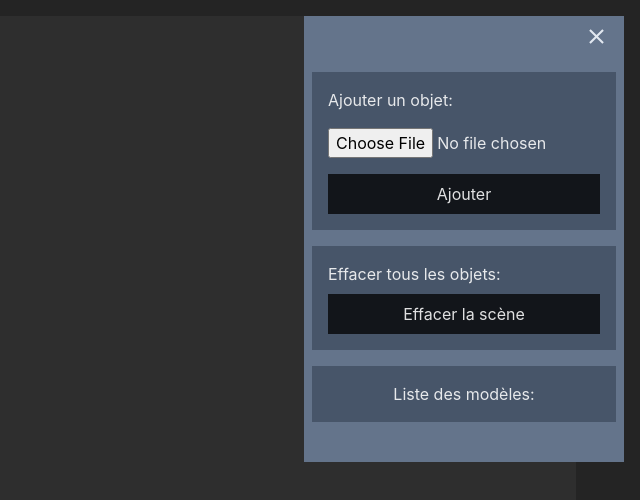
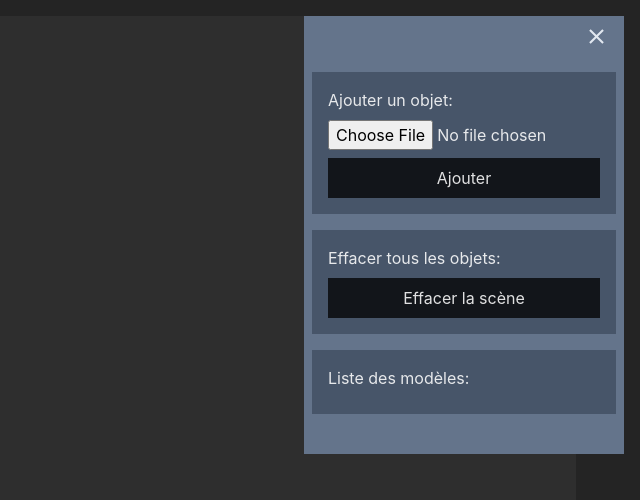
Before and after one commit to AleXxNoD/test_technique_stereograph, a React (Vite) app: page / in a window 1280 px wide. Both pictures are taken after a click on the button 1252 px from the left and 36 px from the top of the page. Shown: the top 500 px of the page, without its empty margins (640-1280 px from the left). Built offline with nearby package versions, Linux system fonts and the light colour scheme.

Commit message:
clean Menu.tsx
add some reusable elements in Menu component

```diff
--- a/src/components/Menu.tsx
+++ b/src/components/Menu.tsx
@@ -1,4 +1,4 @@
-import { useState } from "react";
+import React, { useState } from "react";
 import { LuMenu } from 'react-icons/lu';
 import { MdOutlineClose } from 'react-icons/md';
 import { useModels } from "../hooks/useModels";
@@ -9,40 +9,74 @@ const Menu = () => {
     const { addModel, clearModels } = useModels();
 
     return (
-        <div className={`fixed top-4 right-4 bg-slate-500 ${clicked ? 'w-10 h-10' : 'w-80 min-h-72'} transition-all pb-10 px-2`}>
+        <div className={`fixed top-4 right-4 bg-slate-500 ${clicked ? 'w-10 h-10' : 'w-80 min-h-72 pb-10 px-2'} transition-all`}>
             {!clicked ? (
 
                 // opened menu
-                <div className="w-full h-full flex flex-col justify-start items-center gap-4">
-                    <div className="w-full flex justify-end">
+                <MenuContent>
+
+                    <MenuHeader>
                         <button onClick={() => setClicked(true)}
                             className="w-10 h-10 flex justify-center items-center text-slate-200 hover:text-white transition-colors">
                             <MdOutlineClose size={25} />
                         </button>
-                    </div>
-                    <div className="w-full flex flex-col justify-start items-start p-4 gap-4 bg-slate-600">
-                        <label>Ajouter un objet:</label>
+                    </MenuHeader>
+
+                    <MenuElement>
+                        <MenuElementLabel>Ajouter un objet:</MenuElementLabel>
                         <input type="file" accept=".gltf" />
-                        <button onClick={() => addModel({ name: 'newModel', url: 'url' })}
-                            className="bg-black/75 w-full py-2 hover:bg-black/50 transition-colors">Ajouter</button>
-                    </div>
-                    <div className="w-full flex flex-col justify-start items-start p-4 gap-2 bg-slate-600">
-                        <label>Effacer tous les objets:</label>
-                        <button onClick={() => clearModels()}
-                            className="bg-black/75 w-full py-2 hover:bg-black/50 transition-colors">Effacer la scène</button>
-                    </div>
-                    <TreeView className="w-full bg-slate-600 p-4" />
-                </div>
+                        <MenuElementButton callback={() => addModel({ name: 'newModel', url: 'url' })}>Ajouter</MenuElementButton>
+                    </MenuElement>
+
+                    <MenuElement>
+                        <MenuElementLabel>Effacer tous les objets:</MenuElementLabel>
+                        <MenuElementButton callback={() => clearModels()}>Effacer la scène</MenuElementButton>
+                    </MenuElement>
+
+                    <MenuElement>
+                        <MenuElementLabel>Liste des modèles:</MenuElementLabel>
+                        <TreeView className="w-full" />
+                    </MenuElement>
+
+                </MenuContent>
             ) : (
 
                 // closed menu
                 <button onClick={() => setClicked(false)}
-                    className='w-10 h-10 flex justify-center items-center text-slate-200 hover:text-white'>
-                    <LuMenu />
+                    className='w-full h-full flex justify-center items-center text-slate-200 hover:text-white'>
+                    <LuMenu size={20} />
                 </button>
             )}
         </div>
     );
 };
 
+const MenuContent = (props: { children: React.ReactNode }) => {
+    return <div className="w-full h-full flex flex-col justify-start items-center gap-4">
+        {props.children}
+    </div>
+};
+
+const MenuHeader = (props: { children: React.ReactNode }) => {
+    return <div className="w-full flex justify-end">
+        {props.children}
+    </div>
+};
+
+const MenuElement = (props: { children: React.ReactNode }) => {
+    return <div className="w-full flex flex-col justify-start items-start p-4 gap-2 bg-slate-600">
+        {props.children}
+    </div>
+};
+
+const MenuElementLabel = (props: { children: React.ReactNode }) => {
+    return <label>{props.children}</label>
+};
+
+const MenuElementButton = (props: { children: React.ReactNode, callback: () => void }) => {
+    return <button onClick={() => props.callback()} className="bg-black/75 w-full py-2 hover:bg-black/50 transition-colors">
+        {props.children}
+    </button>
+}
+
 export default Menu;
--- a/src/components/TreeView.tsx
+++ b/src/components/TreeView.tsx
@@ -5,14 +5,16 @@ const TreeView = (props: { className?: string }) => {
 
     return (
         <div className={props.className}>
-            <p>Liste des modèles:</p>
             <div className='w-full flex flex-col justify-start items-start'>
                 {models.map((model, index) => (
-                    <div key={index}>{model.name}</div>
+                    <TreeViewElement key={index}>{model.name}</TreeViewElement>
                 ))}
             </div>
         </div>
     );
 };
 
+const TreeViewElement = (props: { children: React.ReactNode }) => <div >{props.children}</div>
+
+
 export default TreeView;
```
